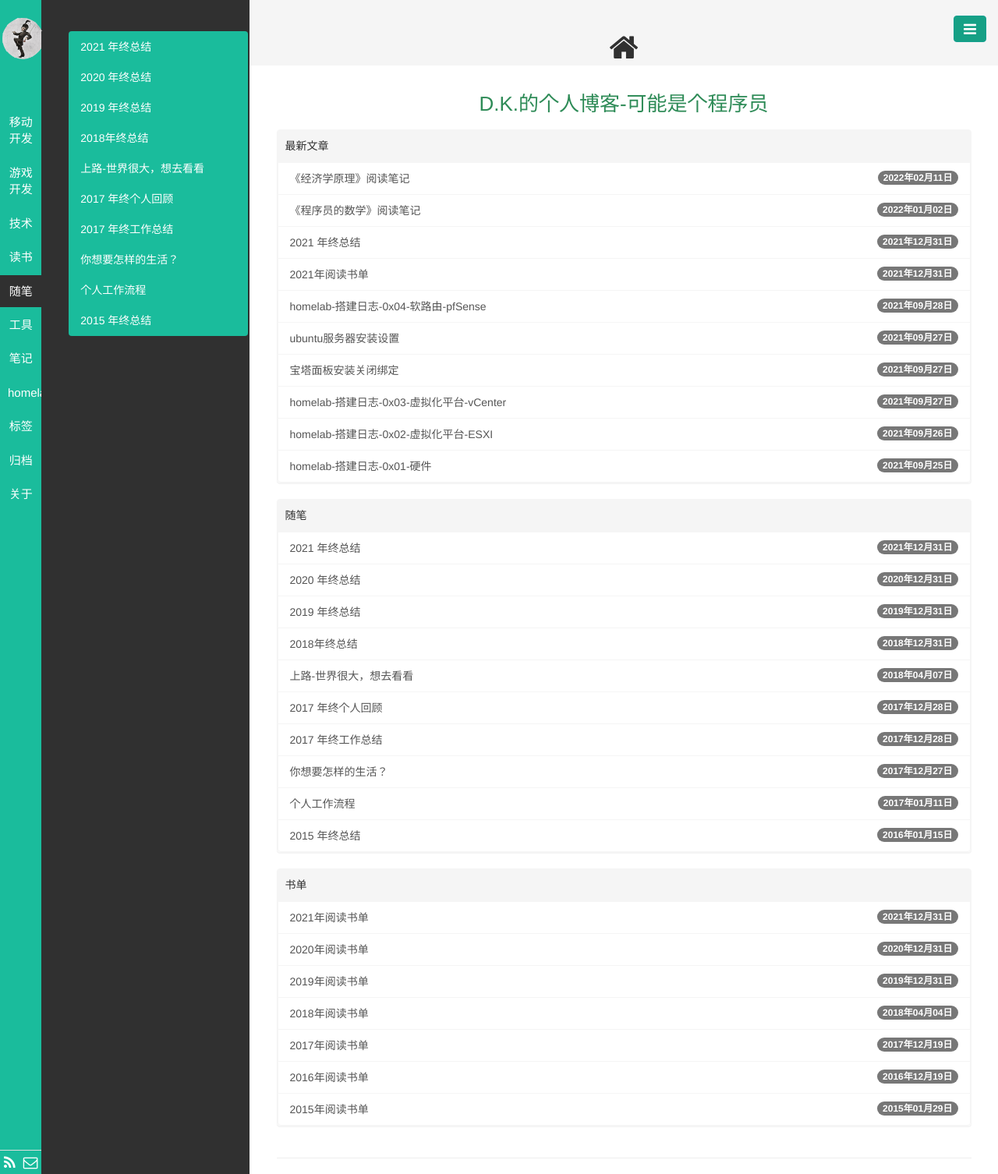
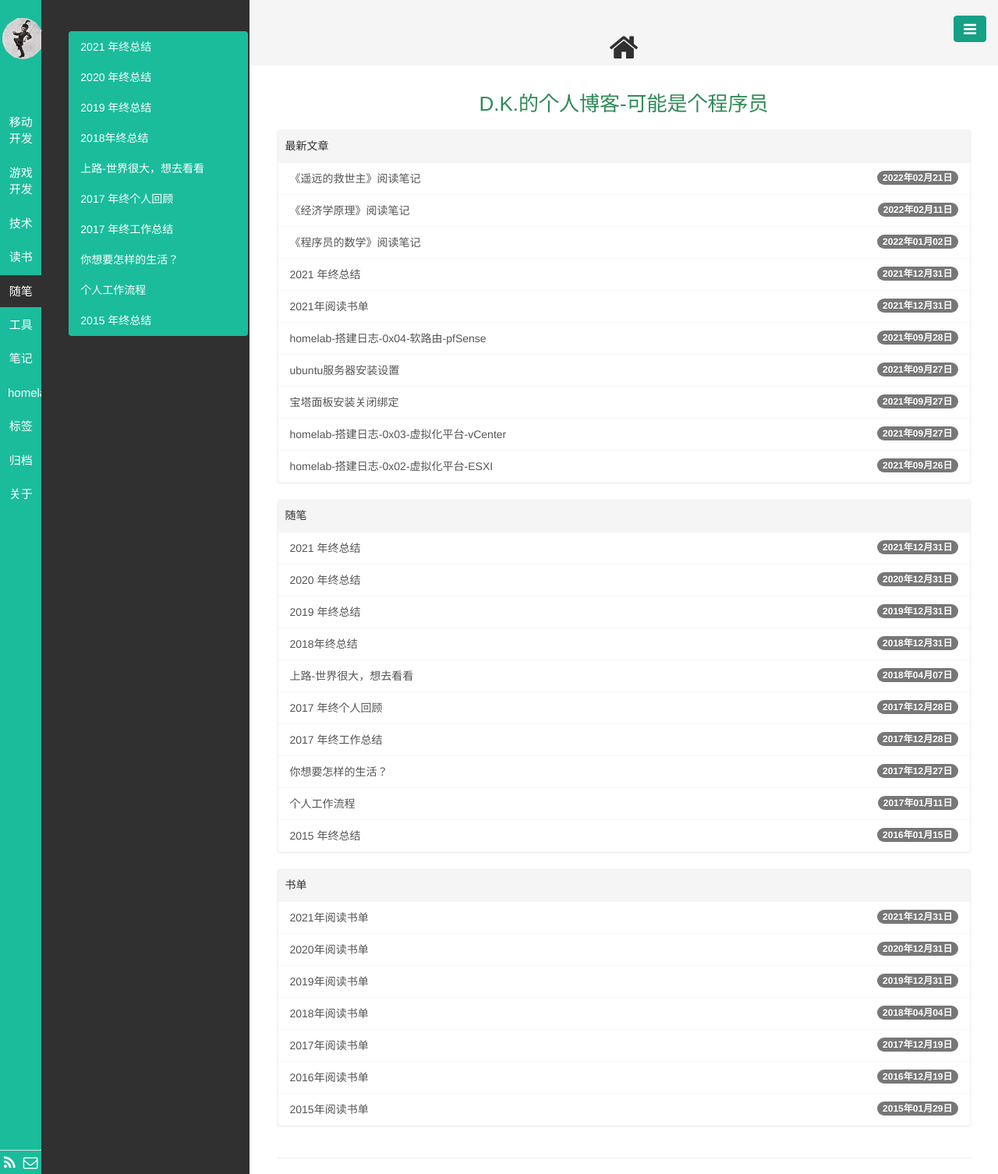
Before and after one commit to darklost/darklost.github.io, a Jekyll site: the page built from index.html, in a window 1280 px wide. Shown: the whole page at 78% size. Built offline with Jekyll 4.4.1, drawn with Linux system fonts in a browser that asks for light colours; the list of posts is cut into pages by our own code; some of the changed lines change nothing that is shown.

Commit message:
简历 笔记

````diff
--- /dev/null
+++ b/_posts/笔记/2022-02-21-yydjsz.md
@@ -0,0 +1,30 @@
+---
+layout: post
+title: 《遥远的救世主》阅读笔记
+category: 笔记
+tags: 笔记 方法论 原理 认知
+keywords:    天道 认知 方法论
+description:  遥远的救世主 阅读笔记
+
+---
+
+#### 文化属性
+
+- 传统`观念`决定`行为`方式
+- 对世界`认知`决定你能得到的东西
+- 比起`孝顺`更应该`孝敬`
+
+```
+    《卜算子-自嘲》
+    本是后山人，
+    偶作前堂客。
+    醉舞经阁半卷书，
+    坐井说天阔。
+    大志戏功名，
+    海斗量福祸。
+    论到囊中羞涩时，
+    怒指乾坤错。
+```
+
+
+---
````
Also changed, not shown: public/resume/resume-dengke.md (+1 -1 lines).
